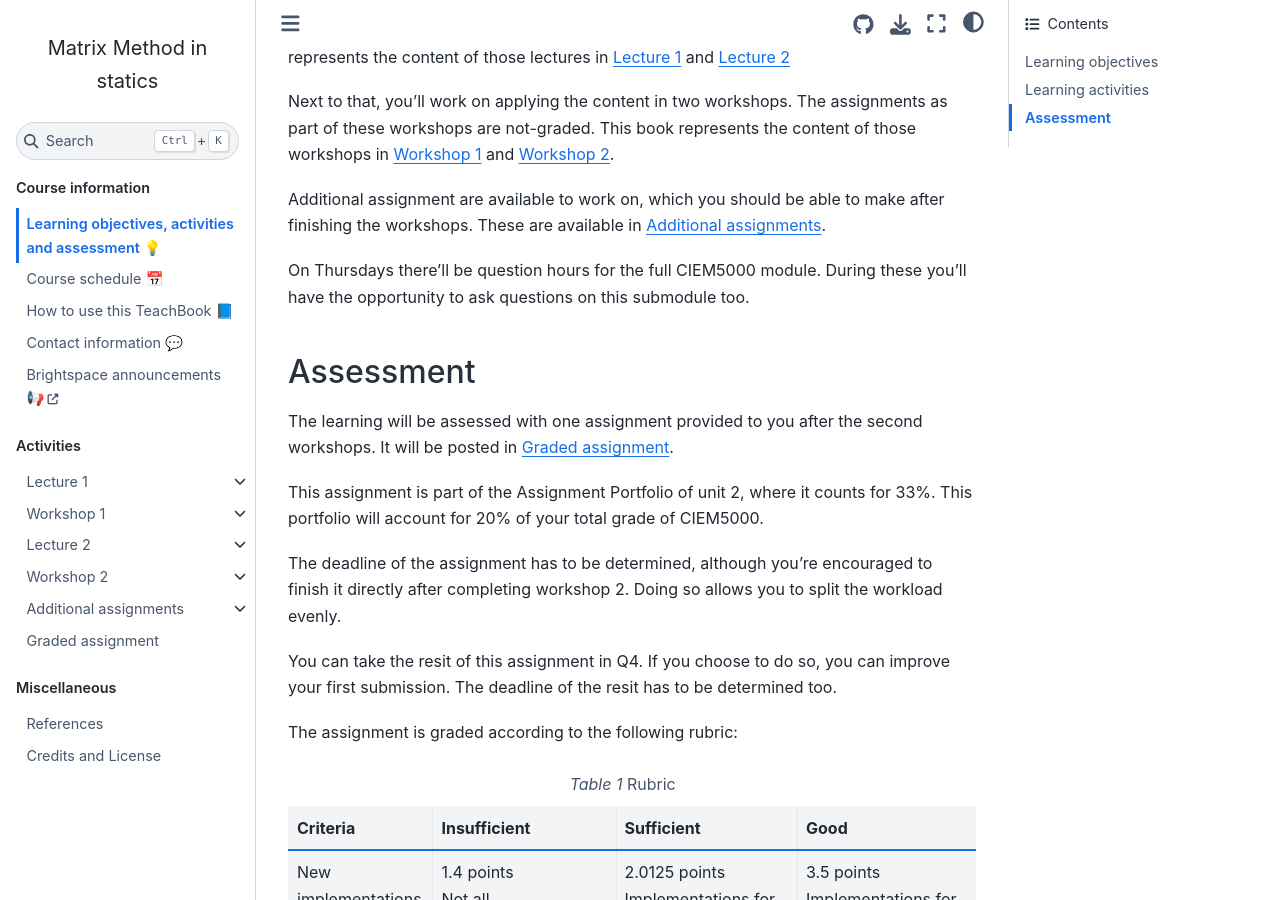
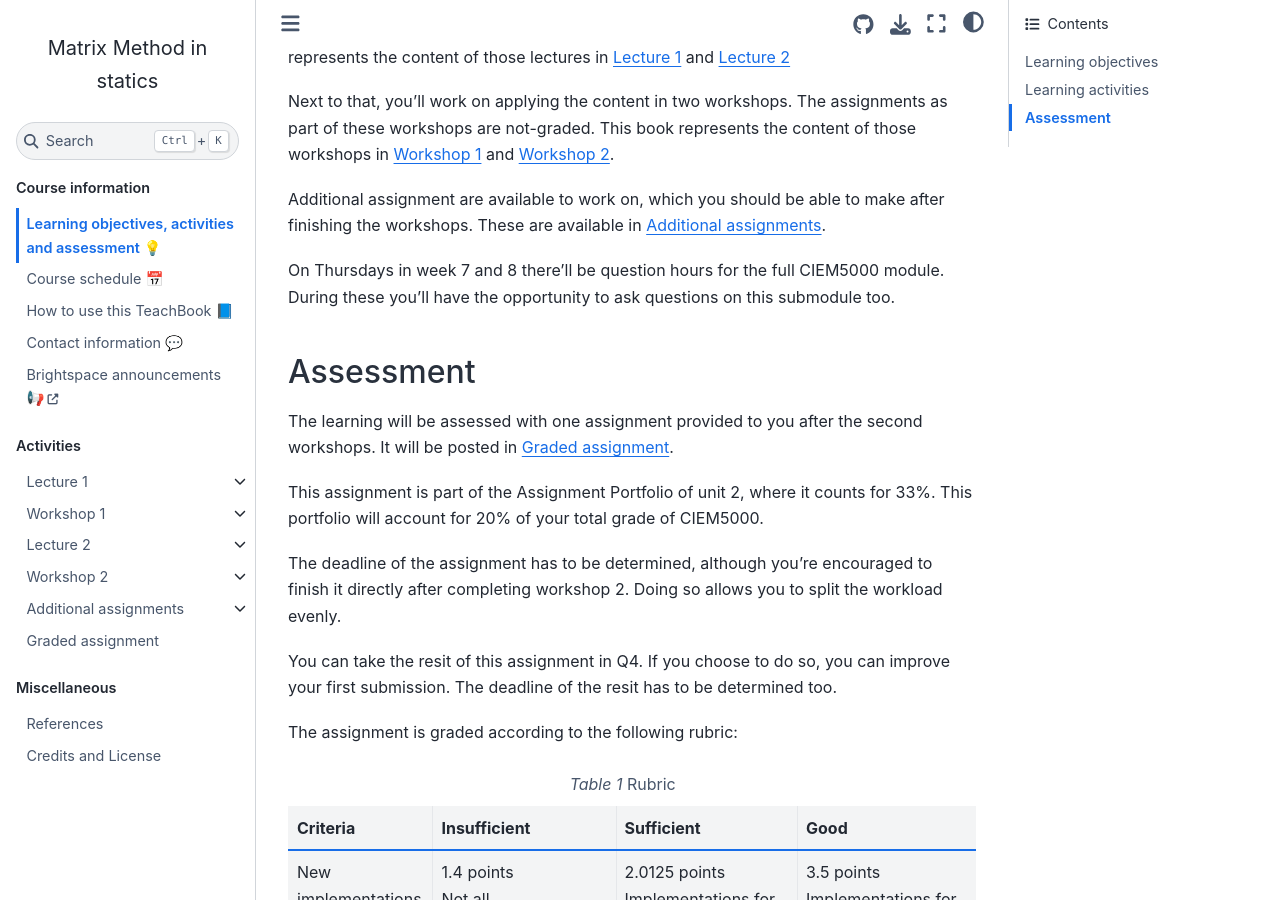
Before and after one commit to sophietenhoor/book, a Jupyter Book: the page built from book/course_information.md, in a window 1280 px wide and 900 px high, scrolled down 569 px. Built offline with Jupyter Book 1.0.4 settings and Sphinx 7.4.7 and the Sphinx Book theme 1.1.4, drawn with Linux system fonts in a browser that asks for light colours; comment, search, counter and statistics services are not loaded.

Commit message:
Update course_information.md

```diff
--- a/book/course_information.md
+++ b/book/course_information.md
@@ -15,7 +15,7 @@ Next to that, you'll work on applying the content in two workshops. The assignme
 
 Additional assignment are available to work on, which you should be able to make after finishing the workshops. These are available in [](additional.md).
 
-On Thursdays there'll be question hours for the full CIEM5000 module. During these you'll have the opportunity to ask questions on this submodule too.
+On Thursdays in week 7 and 8 there'll be question hours for the full CIEM5000 module. During these you'll have the opportunity to ask questions on this submodule too.
 
 (exam-general)=
 ## Assessment
```
